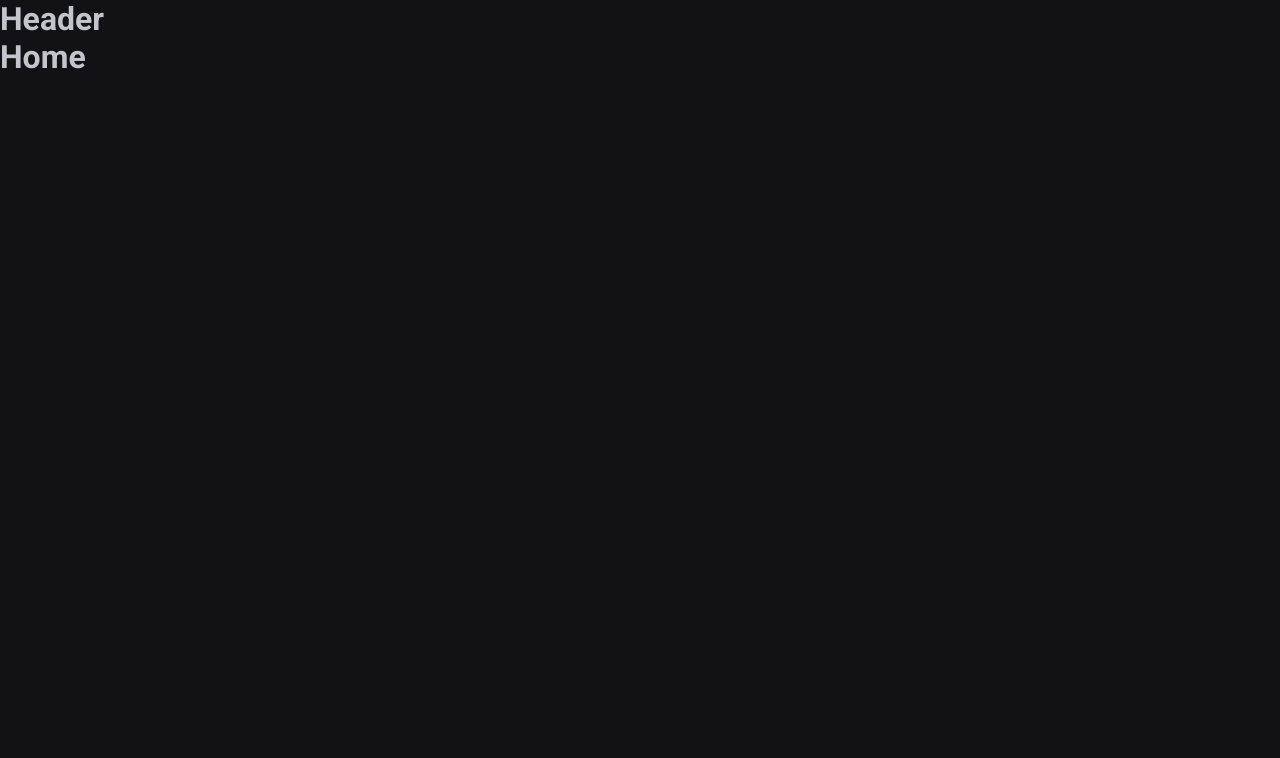
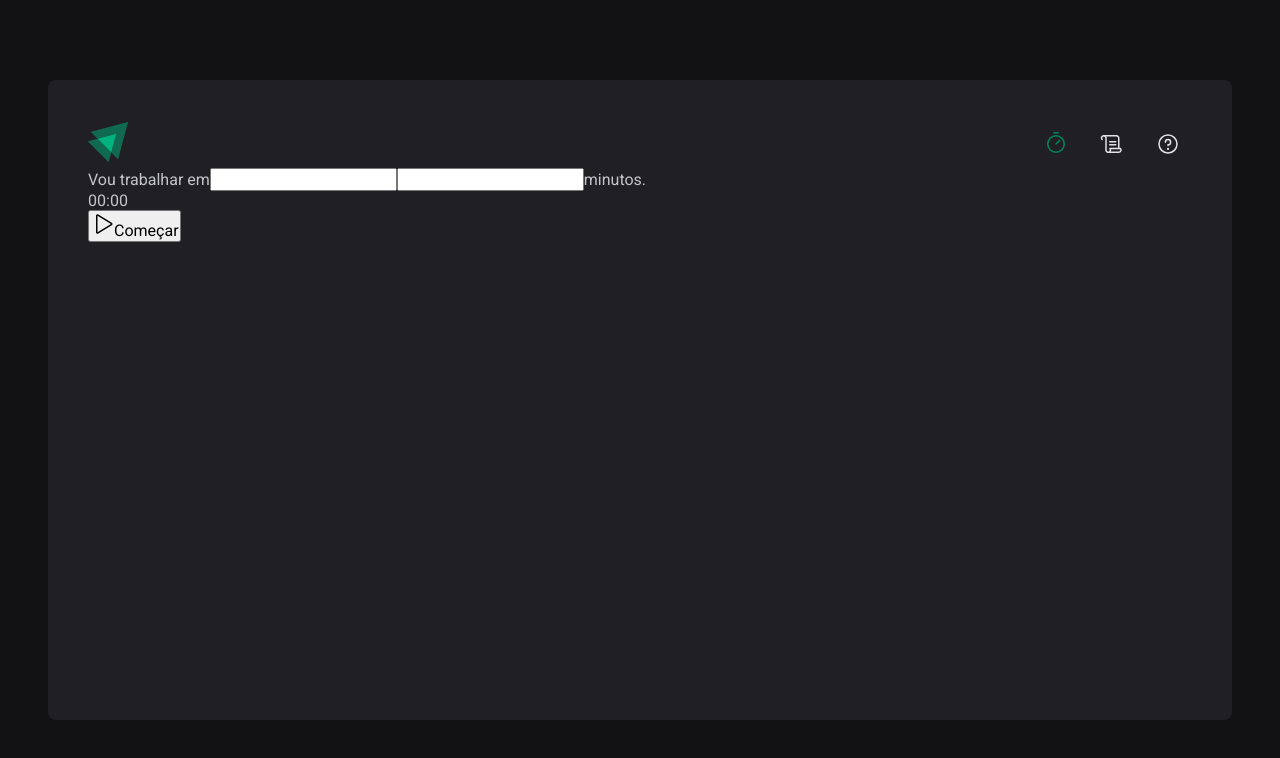
Before and after one commit to welitonwt/Timer, a React (Vite) app: page / in a window 1280 px wide. Shown: the top 758 px of the page. Built offline with nearby package versions, Linux system fonts and the light colour scheme.

Commit message:
Header home page start

```diff
--- a/package.json
+++ b/package.json
@@ -11,7 +11,9 @@
   },
   "dependencies": {
     "@types/styled-components": "^5.1.26",
+    "phosphor-react": "^1.4.1",
     "react": "^18.2.0",
+    "react-bootstrap": "^2.7.4",
     "react-dom": "^18.2.0",
     "react-router-dom": "^6.13.0",
     "styled-components": "^5.3.0"
--- a/src/Router.tsx
+++ b/src/Router.tsx
@@ -2,7 +2,7 @@ import { Routes, Route } from 'react-router-dom'
 import { Home } from './components/pages/Home'
 import { History } from './components/pages/History'
 import { Help } from './components/pages/Help'
-import { DefaultLayout } from './layouts/DefaultLayout'
+import { DefaultLayout } from './layouts/DefautLayout'
 
 export function Router() {
   return (
--- a/src/components/Header.tsx
+++ /dev/null
@@ -1,7 +0,0 @@
-export function Header() {
-  return (
-    <div>
-      <h1>Header</h1>
-    </div>
-  )
-}
--- /dev/null
+++ b/src/components/Header/index.tsx
@@ -0,0 +1,25 @@
+import { HeaderContainer } from './styled'
+import logoIgnite from '../../assets/logo-ignite.svg'
+import { Timer, Scroll, Question } from 'phosphor-react'
+import { NavLink } from 'react-router-dom'
+
+export function Header() {
+  return (
+    <HeaderContainer>
+      <NavLink to="/">
+        <img src={logoIgnite} alt="" />
+      </NavLink>
+      <nav>
+        <NavLink to="/" title="Timer">
+          <Timer size={24} />
+        </NavLink>
+        <NavLink to="/history" title="Historico">
+          <Scroll size={24} />
+        </NavLink>
+        <NavLink to="/help" title="Ajuda">
+          <Question size={24} />
+        </NavLink>
+      </nav>
+    </HeaderContainer>
+  )
+}
--- /dev/null
+++ b/src/components/Header/styled.ts
@@ -0,0 +1,34 @@
+import styled from 'styled-components'
+
+export const HeaderContainer = styled.header`
+  display: flex;
+  align-items: center;
+  justify-content: space-between;
+
+  nav {
+    display: flex;
+    gap: 0.5rem;
+
+    a {
+      width: 3rem;
+      height: 3rem;
+
+      display: flex;
+      justify-content: center;
+      align-items: center;
+
+      color: ${(props) => props.theme['gray-100']};
+
+      border-top: 3px solid transparent;
+      border-bottom: 3px solid transparent;
+
+      &:hover {
+        border-bottom: 3px solid ${(props) => props.theme['green-500']};
+      }
+
+      &.active {
+        color: ${(props) => props.theme['green-500']};
+      }
+    }
+  }
+`
--- a/src/components/pages/Home.tsx
+++ /dev/null
@@ -1,7 +0,0 @@
-export function Home() {
-  return (
-    <div>
-      <h1>Home</h1>
-    </div>
-  )
-}
--- /dev/null
+++ b/src/components/pages/Home/index.tsx
@@ -0,0 +1,32 @@
+import { Play } from 'phosphor-react'
+
+export function Home() {
+  return (
+    <div>
+      <form>
+        <div>
+          <label htmlFor="task">Vou trabalhar em</label>
+          <input id="task"></input>
+
+          <label htmlFor="minutesAmount"></label>
+          <input id="minutesAmount"></input>
+
+          <span>minutos.</span>
+        </div>
+
+        <div>
+          <span>0</span>
+          <span>0</span>
+          <span>:</span>
+          <span>0</span>
+          <span>0</span>
+        </div>
+
+        <button type="submit">
+          <Play size={24} />
+          Começar
+        </button>
+      </form>
+    </div>
+  )
+}
--- a/src/layouts/DefaultLayout.tsx
+++ /dev/null
@@ -1,11 +0,0 @@
-import { Outlet } from 'react-router-dom'
-import { Header } from '../components/Header'
-
-export function DefaultLayout() {
-  return (
-    <div>
-      <Header />
-      <Outlet />
-    </div>
-  )
-}
--- /dev/null
+++ b/src/layouts/DefautLayout/index.tsx
@@ -0,0 +1,13 @@
+import { Outlet } from 'react-router-dom'
+
+import { LayoutContainer } from './styles'
+import { Header } from '../../components/Header'
+
+export function DefaultLayout() {
+  return (
+    <LayoutContainer>
+      <Header />
+      <Outlet />
+    </LayoutContainer>
+  )
+}
--- /dev/null
+++ b/src/layouts/DefautLayout/styles.ts
@@ -0,0 +1,14 @@
+import styled from 'styled-components'
+
+export const LayoutContainer = styled.div`
+  max-width: 74rem;
+  height: calc(100vh - 10rem);
+  margin: 5rem auto;
+  padding: 2.5rem;
+
+  background: ${(props) => props.theme['gray-800']};
+  border-radius: 8px;
+
+  display: flex;
+  flex-direction: column;
+`
```
Also changed, not shown: src/assets/logo-ignite.svg (added), src/components/pages/Home/styles.ts (added), 1 other file (tests, documents, lock files or other folders).
